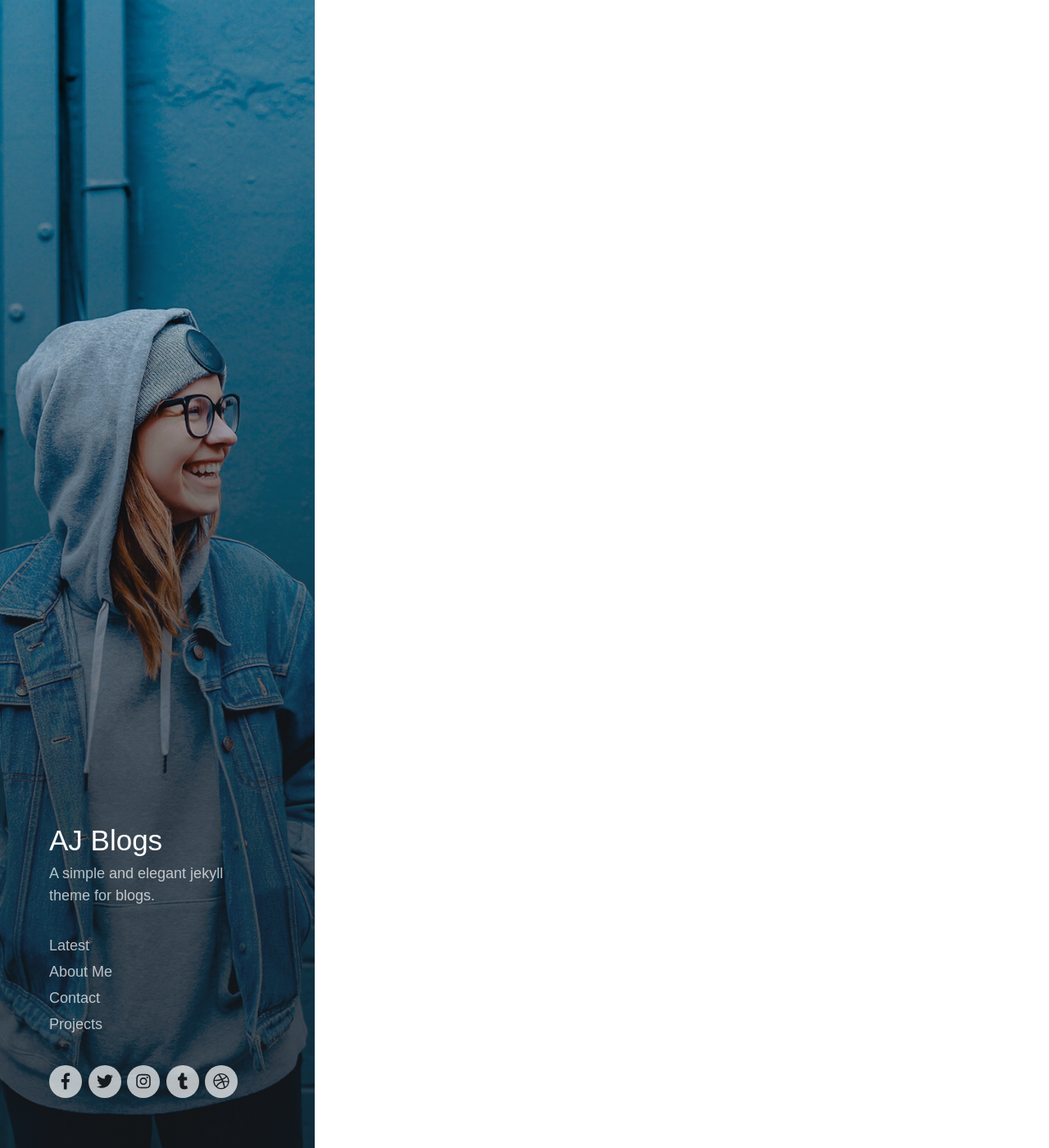
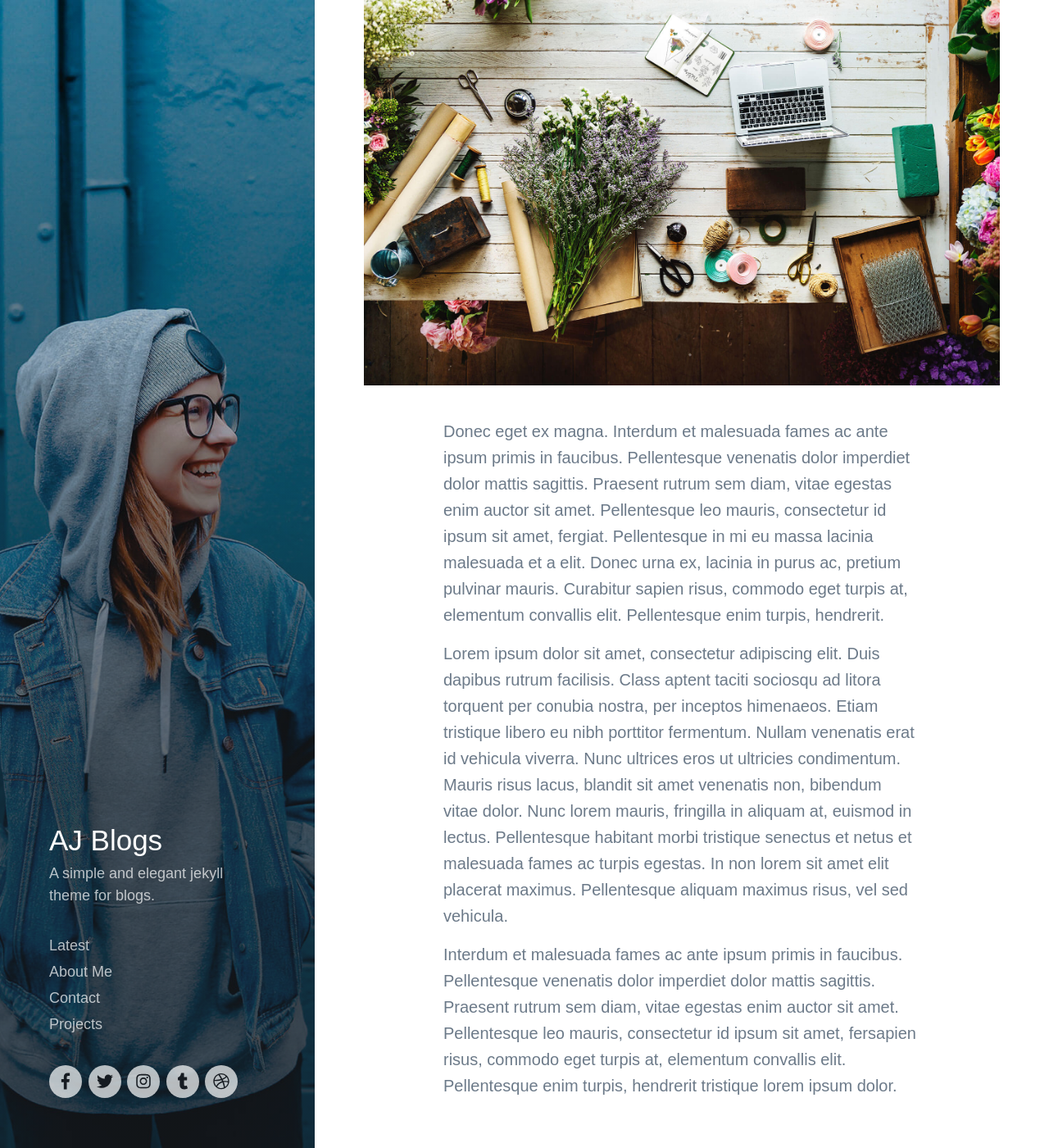
Before and after one commit to arihant-001/aj-jekyll-blog-theme, a Jekyll site: the page built from _posts/2016-8-22-ipsum2.md, in a window 1280 px wide and 1400 px high, scrolled down 232 px. Shown: the whole window at 82% size. Built offline with Jekyll 4.4.1, drawn with Linux system fonts in a browser that asks for light colours; some web fonts are replaced; some of the changed text lies outside the part shown.

Commit message:
added a image post

```diff
--- a/_includes/header.html
+++ b/_includes/header.html
@@ -8,7 +8,7 @@
 		<div class="header__content" data-page-url="{{ page.url | relative_url }}">
 
 
-			<a href="{{ "" | absolute_url }}" class="header__title cc-active active-link">
+			<a href="{{ "/" | relative_url }}" class="header__title cc-active active-link">
 				AJ Blogs
 			</a>
 
--- a/_layouts/post.html
+++ b/_layouts/post.html
@@ -11,8 +11,26 @@
 
 	<div class="page">
 
-		<div class="page__content" data-page-title="{{ page.title }}" data-image="{{ page.image }}">
+		<div class="page__content" data-page-title="{{ page.title }}" data-image="{{ site.url }}/{{ page.image }}">
 
+			<section class="intro">
+
+				<div class="wrap">
+
+					<h1>{{ page.title }}</h1>
+					<p>{{ page.date }}</p>
+
+				</div>
+
+			</section>
+
+			<section class="single">
+
+				<div class="wrap">
+					{{ content}}
+				</div>
+
+			</section>
 
 		</div>
 
--- a/_posts/2016-8-22-ipsum2.md
+++ b/_posts/2016-8-22-ipsum2.md
@@ -1,23 +1,14 @@
 ---
 layout: post
-title: Ipsum
-description: Nisl sed aliquam
+title: Magna
+description: Lorem etiam nullam
 image: assets/images/image-11.jpg
-paginate_path: '/jekyll/:num/pagination-plugin/'
 ---
 
-Donec eget ex magna. Interdum et malesuada fames ac ante ipsum primis in faucibus. Pellentesque venenatis dolor imperdiet dolor mattis sagittis.
-Praesent rutrum sem diam, vitae egestas enim auctor sit amet. Pellentesque leo mauris, consectetur id ipsum sit amet, fergiat.
-Pellentesque in mi eu massa lacinia malesuada et a elit. Donec urna ex, lacinia in purus ac, pretium pulvinar mauris.
-Curabitur sapien risus, commodo eget turpis at, elementum convallis elit. Pellentesque enim turpis, hendrerit.
+![test image]({{ site.url | absolute_path}}/assets/images/project-05.jpg)
 
-Lorem ipsum dolor sit amet, consectetur adipiscing elit. Duis dapibus rutrum facilisis.
-Class aptent taciti sociosqu ad litora torquent per conubia nostra, per inceptos himenaeos. Etiam tristique libero eu nibh porttitor fermentum.
-Nullam venenatis erat id vehicula viverra. Nunc ultrices eros ut ultricies condimentum.
-Mauris risus lacus, blandit sit amet venenatis non, bibendum vitae dolor. Nunc lorem mauris, fringilla in aliquam at, euismod in lectus.
-Pellentesque habitant morbi tristique senectus et netus et malesuada fames ac turpis egestas. In non lorem sit amet elit placerat maximus.
-Pellentesque aliquam maximus risus, vel sed vehicula.
+Donec eget ex magna. Interdum et malesuada fames ac ante ipsum primis in faucibus. Pellentesque venenatis dolor imperdiet dolor mattis sagittis. Praesent rutrum sem diam, vitae egestas enim auctor sit amet. Pellentesque leo mauris, consectetur id ipsum sit amet, fergiat. Pellentesque in mi eu massa lacinia malesuada et a elit. Donec urna ex, lacinia in purus ac, pretium pulvinar mauris. Curabitur sapien risus, commodo eget turpis at, elementum convallis elit. Pellentesque enim turpis, hendrerit.
 
-Interdum et malesuada fames ac ante ipsum primis in faucibus. Pellentesque venenatis dolor imperdiet dolor mattis sagittis.
-Praesent rutrum sem diam, vitae egestas enim auctor sit amet. Pellentesque leo mauris, consectetur id ipsum sit amet, fersapien risus, commodo eget turpis at, elementum convallis elit.
-Pellentesque enim turpis, hendrerit tristique lorem ipsum dolor.
+Lorem ipsum dolor sit amet, consectetur adipiscing elit. Duis dapibus rutrum facilisis. Class aptent taciti sociosqu ad litora torquent per conubia nostra, per inceptos himenaeos. Etiam tristique libero eu nibh porttitor fermentum. Nullam venenatis erat id vehicula viverra. Nunc ultrices eros ut ultricies condimentum. Mauris risus lacus, blandit sit amet venenatis non, bibendum vitae dolor. Nunc lorem mauris, fringilla in aliquam at, euismod in lectus. Pellentesque habitant morbi tristique senectus et netus et malesuada fames ac turpis egestas. In non lorem sit amet elit placerat maximus. Pellentesque aliquam maximus risus, vel sed vehicula.
+
+Interdum et malesuada fames ac ante ipsum primis in faucibus. Pellentesque venenatis dolor imperdiet dolor mattis sagittis. Praesent rutrum sem diam, vitae egestas enim auctor sit amet. Pellentesque leo mauris, consectetur id ipsum sit amet, fersapien risus, commodo eget turpis at, elementum convallis elit. Pellentesque enim turpis, hendrerit tristique lorem ipsum dolor.
--- a/index.html
+++ b/index.html
@@ -3,9 +3,5 @@ layout: home
 title: Latest
 description: A simple and elegant jekyll blog theme.
 image: assets/images/home.jpg
-pagination:
-  enabled: true
-  category: 'jekyll'
-  permalink: '/:num/'
 ---
 # Welcome
```
